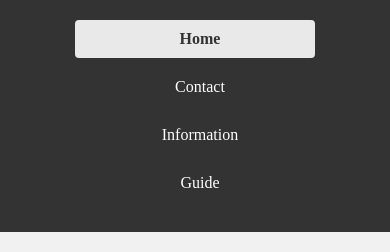
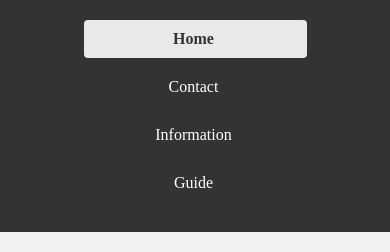
Before and after one commit to Satyam-Kumar-1/Job-Freak-Project, a plain HTML site: page index.html in a window 390 px wide. Shown: the top 252 px of the page. Drawn offline with Linux system fonts and the light colour scheme.

Commit message:
modified:   style.css

```diff
--- a/style.css
+++ b/style.css
@@ -77,7 +77,7 @@ body {
     #left-panel a {
         max-width: 180px;
         margin: 0 auto;
-        padding: 10px 25px 10px 35px;
+        padding: 10px 23px 10px 20px;
     }
     #content p{
         padding: 20px;
```
